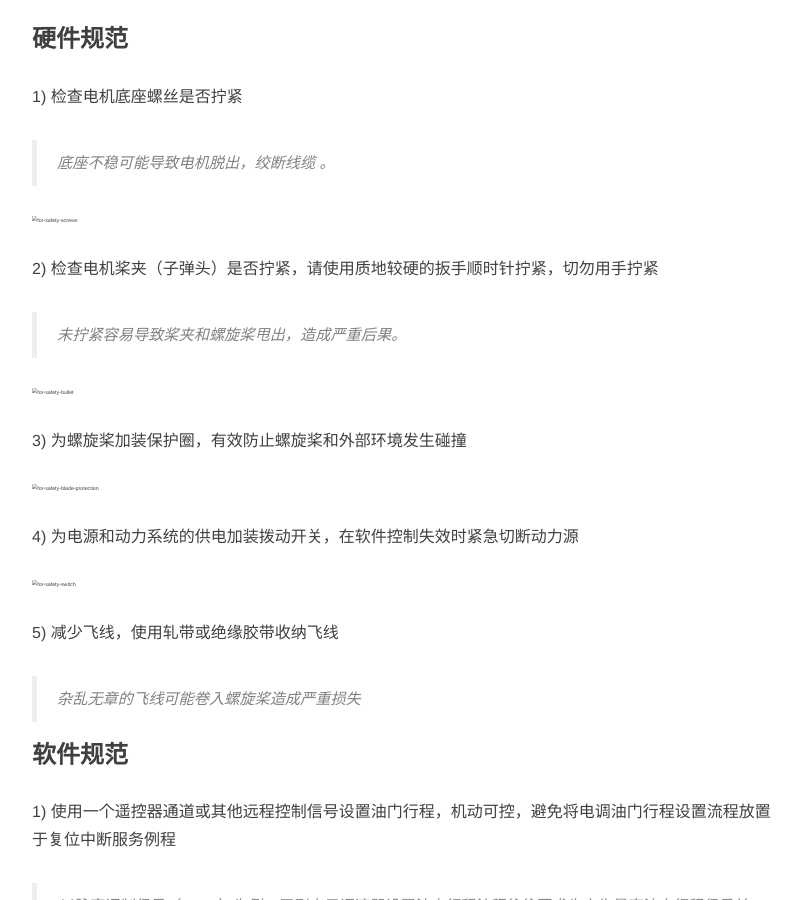
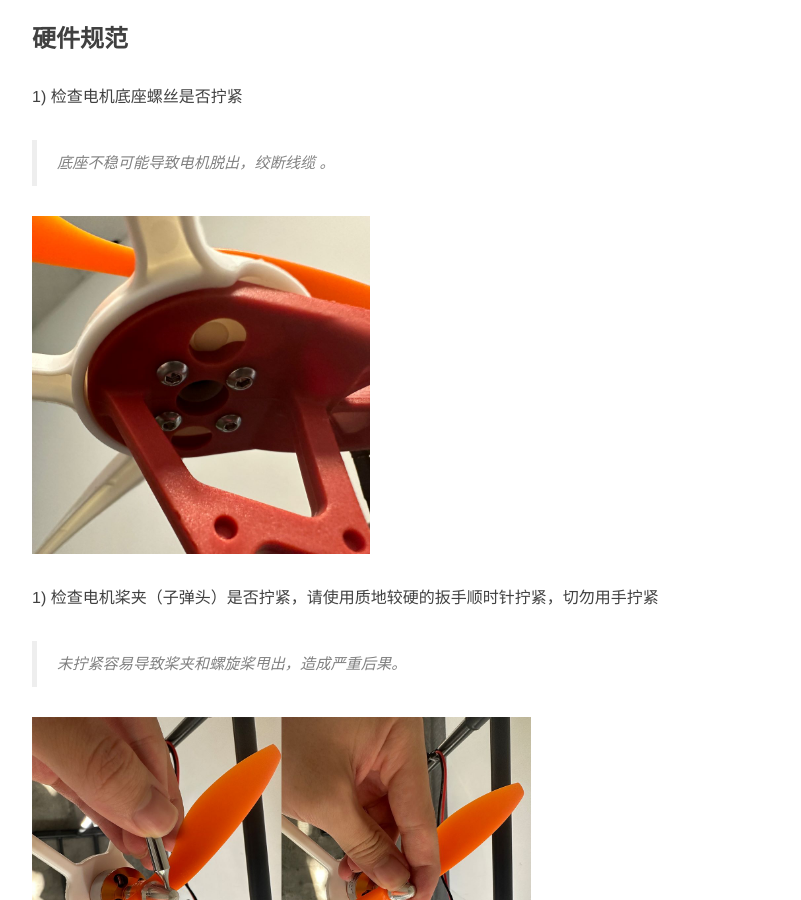
Before and after one commit to NumbNutN/NumbNutN.github.io, a Jekyll site: the page built from _posts/2023-11-5-quadcopter-safety.md, in a window 1280 px wide and 900 px high, scrolled down 448 px. Shown: the whole window, without its empty margins (233-1034 px from the left). Built offline with Jekyll 4.4.1, drawn with Linux system fonts in a browser that asks for light colours; nearby versions of some CDN libraries; comment, search, counter and statistics services are not loaded.

Commit message:
FIx 修改 四周安全守则 图像网络地址

```diff
--- a/_posts/2023-11-5-quadcopter-safety.md
+++ b/_posts/2023-11-5-quadcopter-safety.md
@@ -13,20 +13,20 @@ description: None
 1) 检查电机底座螺丝是否拧紧
 >底座不稳可能导致电机脱出，绞断线缆 。
 
-<img src="../img/post-img/for-safety-screws.jpg" alt="for-safety-screws" style="zoom:33%;" />
+<img src="https://raw.githubusercontent.com/NumbNutN/NumbNutN.github.io/main/img/post-img/for-safety-screws.jpg" alt="for-safety-screws" style="zoom:33%;" />
 
-2) 检查电机桨夹（子弹头）是否拧紧，请使用质地较硬的扳手顺时针拧紧，切勿用手拧紧
+1) 检查电机桨夹（子弹头）是否拧紧，请使用质地较硬的扳手顺时针拧紧，切勿用手拧紧
 >未拧紧容易导致桨夹和螺旋桨甩出，造成严重后果。
 
-<img src="../img/post-img/for-safety-bullet.jpg" alt="for-safety-bullet" style="zoom:33%;" />
+<img src="https://raw.githubusercontent.com/NumbNutN/NumbNutN.github.io/main/img/post-img/for-safety-bullet.jpg" alt="for-safety-bullet" style="zoom:33%;" />
 
 3) 为螺旋桨加装保护圈，有效防止螺旋桨和外部环境发生碰撞
 
-<img src="../img/post-img/for-safety-blade-protection.jpg" alt="for-safety-blade-protection" style="zoom:33%;" />
+<img src="https://raw.githubusercontent.com/NumbNutN/NumbNutN.github.io/main/img/post-img/for-safety-blade-protection.jpg" alt="for-safety-blade-protection" style="zoom:33%;" />
 
 4) 为电源和动力系统的供电加装拨动开关，在软件控制失效时紧急切断动力源
 
-<img src="../img/post-img/for-safety-switch.jpg" alt="for-safety-switch" style="zoom:33%;" />
+<img src="https://raw.githubusercontent.com/NumbNutN/NumbNutN.github.io/main/img/post-img/for-safety-switch.jpg" alt="for-safety-switch" style="zoom:33%;" />
 
 5) 减少飞线，使用轧带或绝缘胶带收纳飞线
 
@@ -52,4 +52,4 @@ description: None
 
 4) 关注电池状态，为电池加装电压监测报警器
 
-<img src="../img/post-img/for-safety-beep.jpg" alt="for-safety-beep" style="zoom:33%;" />
+<img src="https://raw.githubusercontent.com/NumbNutN/NumbNutN.github.io/main/img/post-img/for-safety-beep.jpg" alt="for-safety-beep" style="zoom:33%;" />
```
